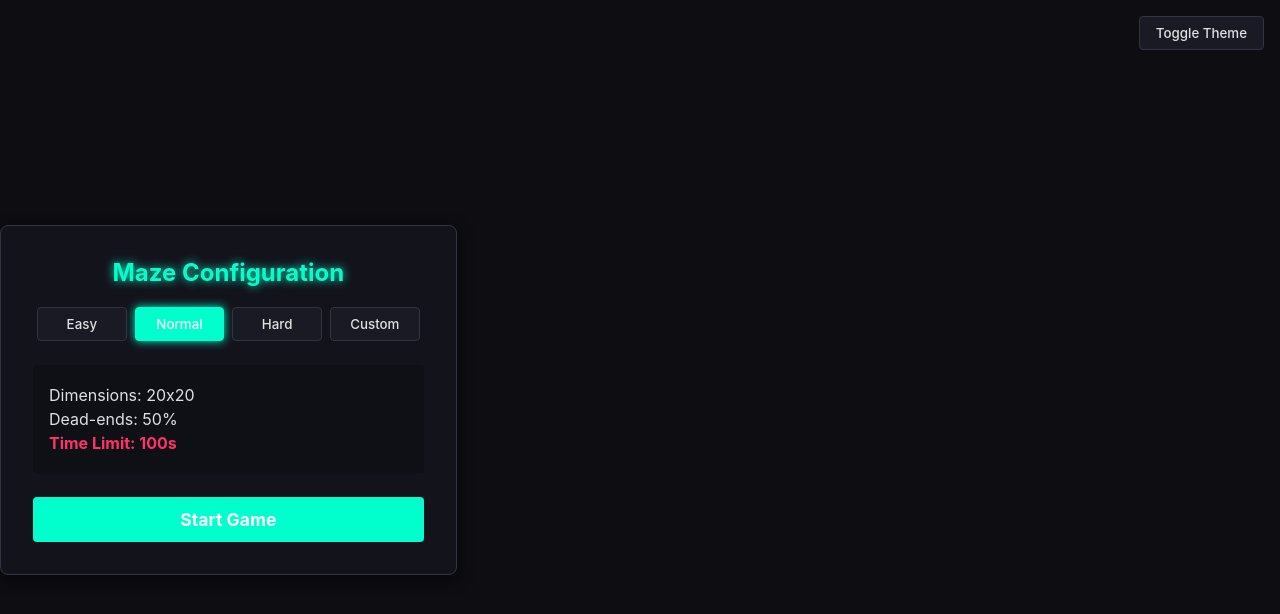
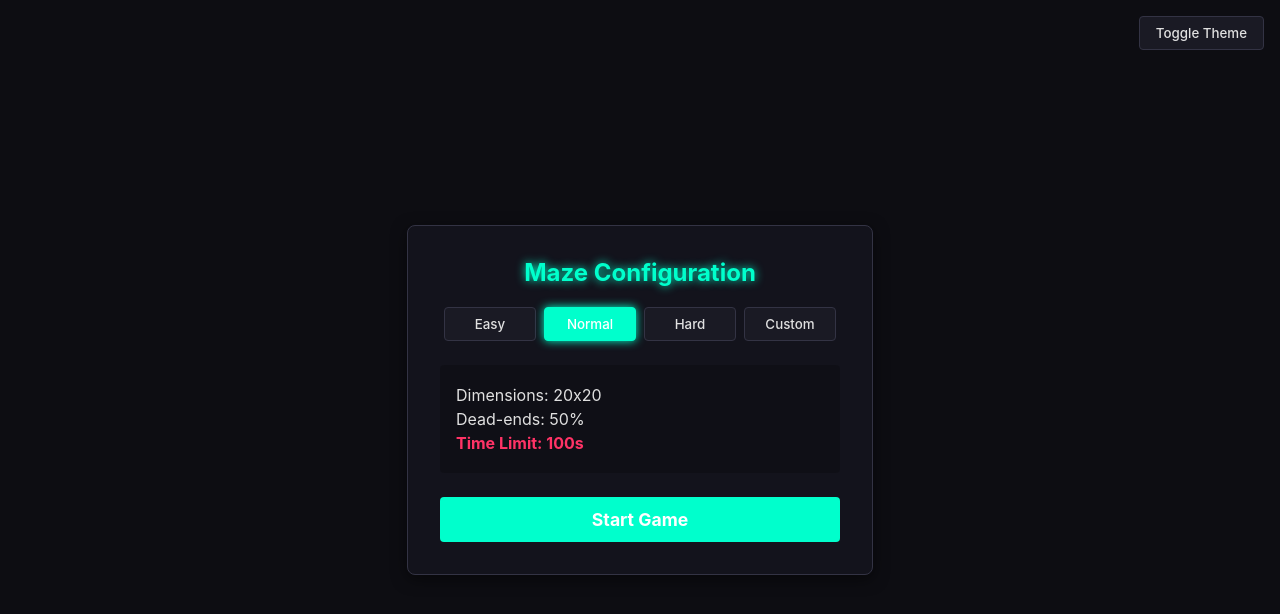
Before and after one commit to psykano/MazeApp, a React (Vite) app: page / in a window 1280 px wide. Shown: the top 614 px of the page. Built offline with nearby package versions, Linux system fonts and the light colour scheme.

Commit message:
fix: center configuration and game over screens

```diff
--- a/src/index.css
+++ b/src/index.css
@@ -29,7 +29,8 @@
 body {
     margin: 0;
     display: flex;
-    place-items: center;
+    justify-content: center;
+    align-items: center;
     min-width: 320px;
     min-height: 100vh;
     background-color: var(--bg-color);
@@ -54,3 +55,18 @@ button:hover {
     background-color: var(--btn-hover);
     box-shadow: var(--accent-glow);
 }
+
+#root {
+    width: 100%;
+    display: flex;
+    justify-content: center;
+}
+
+.app-container {
+    display: flex;
+    flex-direction: column;
+    justify-content: center;
+    align-items: center;
+    width: 100%;
+    min-height: 100vh;
+}
```
